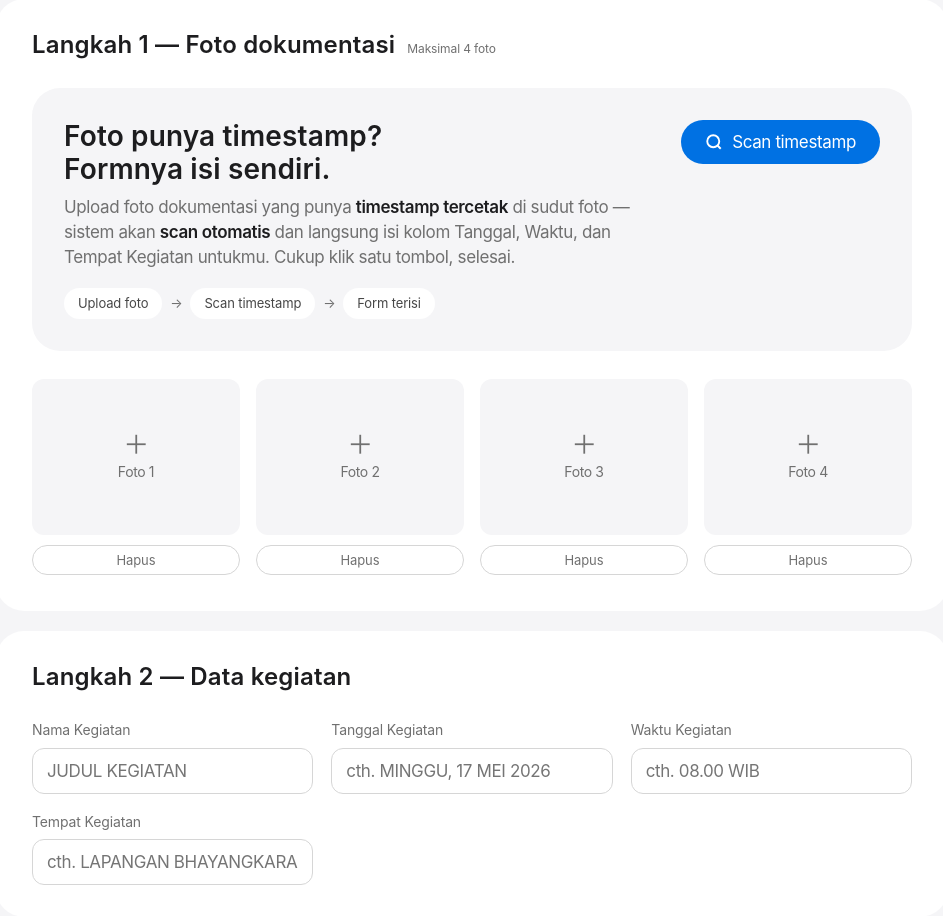
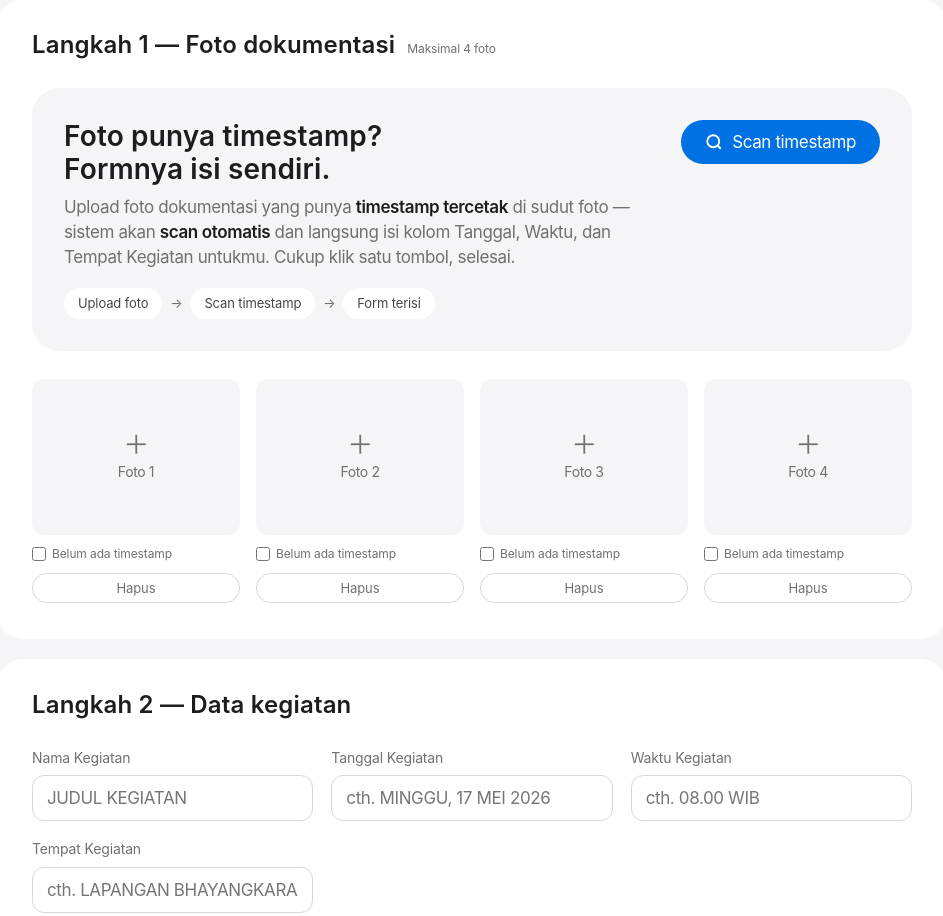
Before and after one commit to rivaldianggarapurwadi-gif/lhp-web-6, a Flask app: template templates/index.html in a window 1280 px wide. Shown: the part 947-1863 px from the top of the page, without its empty margins (168-1111 px from the left). Run offline with Flask 3, Linux system fonts and the light colour scheme; the template is opened without the code that fills it: most values are stand-ins (such as "Sample title", 1, 10 or a date in 2020); grey boxes marked "Sample" are stand-in pictures; some libraries are stand-ins or nearby versions.

Commit message:
Add optional timestamp overlay for activity photos without one
New per-photo "Belum ada timestamp" checkbox in the upload grid. When
checked, /api/generate overlays the form's own Tanggal/Waktu/Tempat
Kegiatan onto that photo (bottom-left, camera-stamp style) before it's
embedded in the document, using Pillow -- not OCR'd from the image, so
it's always consistent with what the user already typed. Unchecked
photos are embedded unchanged, so photos that already carry a real
timestamp are never double-stamped.

Co-Authored-By: Claude Sonnet 5 <noreply@anthropic.com>

```diff
--- a/app.py
+++ b/app.py
@@ -721,6 +721,57 @@ def _downscale_image(path, max_edge=1280, quality=82):
             return out
     except Exception:
         return path
+
+def _timestamp_font(size):
+    from PIL import ImageFont
+    for path in (
+        "/usr/share/fonts/truetype/dejavu/DejaVuSans-Bold.ttf",
+        "/usr/share/fonts/truetype/liberation/LiberationSans-Bold.ttf",
+        "/System/Library/Fonts/Helvetica.ttc",
+    ):
+        try:
+            return ImageFont.truetype(path, size)
+        except Exception:
+            continue
+    try:
+        return ImageFont.load_default(size=size)
+    except TypeError:
+        return ImageFont.load_default()
+
+def _stamp_timestamp(image_path, tanggal, waktu, tempat):
+    """
+    Overlay a camera-style timestamp onto a photo that doesn't have one
+    burned in, using the Tanggal/Waktu/Tempat Kegiatan the user already
+    typed into the form -- not OCR'd from the image itself.
+    """
+    from PIL import Image, ImageDraw, ImageOps
+    with Image.open(image_path) as im:
+        im = ImageOps.exif_transpose(im)
+        if im.mode != 'RGB':
+            im = im.convert('RGB')
+        w, h = im.size
+        font_size = max(16, int(h * 0.032))
+        font = _timestamp_font(font_size)
+        lines = [f"{tanggal}  {waktu}"]
+        if tempat:
+            lines.append(tempat.upper())
+
+        draw = ImageDraw.Draw(im, 'RGBA')
+        line_h = int(font_size * 1.35)
+        pad = int(font_size * 0.5)
+        text_w = max(draw.textlength(line, font=font) for line in lines)
+        box_w = int(text_w + pad * 2)
+        box_h = line_h * len(lines) + pad
+        x0, y0 = pad, h - box_h - pad
+        draw.rectangle([x0, y0, x0 + box_w, y0 + box_h], fill=(0, 0, 0, 140))
+        ty = y0 + pad // 2
+        for line in lines:
+            draw.text((x0 + pad, ty), line, font=font, fill=(255, 205, 40, 255))
+            ty += line_h
+
+        out = image_path + '.stamped.jpg'
+        im.save(out, 'JPEG', quality=92)
+        return out
 
 def _insert_images(doc, placeholder, image_paths):
     from docx.shared import Inches
@@ -1510,8 +1561,17 @@ def api_generate():
             ext = os.path.splitext(secure_filename(file.filename))[1] or '.jpg'
             tmp = tempfile.NamedTemporaryFile(delete=False, suffix=ext, dir=UPLOAD_FOLDER)
             file.save(tmp.name); tmp.close()
-            image_paths.append(tmp.name)
-            image_tmpfiles.append(tmp.name)
+            path = tmp.name
+            image_tmpfiles.append(path)
+            if request.form.get(f'foto_{i}_stamp') == '1':
+                try:
+                    stamped = _stamp_timestamp(path, data['Tanggal Kegiatan'],
+                                                data['Waktu Kegiatan'], data['Tempat Kegiatan'])
+                    image_tmpfiles.append(stamped)
+                    path = stamped
+                except Exception:
+                    app.logger.error("stamp timestamp failed:\n%s", traceback.format_exc())
+            image_paths.append(path)
 
     out_tmp  = tempfile.NamedTemporaryFile(delete=False, suffix='.docx', dir=UPLOAD_FOLDER)
     out_path = out_tmp.name; out_tmp.close()
--- a/templates/index.html
+++ b/templates/index.html
@@ -164,6 +164,9 @@
   .foto-grid{display:grid;grid-template-columns:repeat(4,1fr);gap:16px;padding:28px 36px 36px}
   @media(max-width:700px){.foto-grid{grid-template-columns:1fr 1fr;padding:24px}}
   .foto-slot{display:flex;flex-direction:column;gap:10px}
+  .foto-stamp-toggle{display:flex;align-items:center;gap:6px;font-size:12px;
+                      color:var(--mid-gray);cursor:pointer;letter-spacing:-.01em}
+  .foto-stamp-toggle input{width:14px;height:14px;accent-color:var(--blue);cursor:pointer}
   .foto-preview{position:relative;aspect-ratio:4/3;background:var(--canvas);
                 border-radius:var(--r-input);display:flex;flex-direction:column;
                 align-items:center;justify-content:center;overflow:hidden;
@@ -455,6 +458,10 @@
                  style="position:absolute;inset:0;width:100%;height:100%;opacity:0;cursor:pointer;z-index:10;">
         </div>
         <div class="foto-label">Foto 1</div>
+        <label class="foto-stamp-toggle">
+          <input type="checkbox" name="foto_1_stamp" value="1">
+          Belum ada timestamp
+        </label>
         <button type="button" class="btn-clear" onclick="clearImage(1)">Hapus</button>
       </div>
       <div class="foto-slot">
@@ -466,6 +473,10 @@
                  style="position:absolute;inset:0;width:100%;height:100%;opacity:0;cursor:pointer;z-index:10;">
         </div>
         <div class="foto-label">Foto 2</div>
+        <label class="foto-stamp-toggle">
+          <input type="checkbox" name="foto_2_stamp" value="1">
+          Belum ada timestamp
+        </label>
         <button type="button" class="btn-clear" onclick="clearImage(2)">Hapus</button>
       </div>
       <div class="foto-slot">
@@ -477,6 +488,10 @@
                  style="position:absolute;inset:0;width:100%;height:100%;opacity:0;cursor:pointer;z-index:10;">
         </div>
         <div class="foto-label">Foto 3</div>
+        <label class="foto-stamp-toggle">
+          <input type="checkbox" name="foto_3_stamp" value="1">
+          Belum ada timestamp
+        </label>
         <button type="button" class="btn-clear" onclick="clearImage(3)">Hapus</button>
       </div>
       <div class="foto-slot">
@@ -488,6 +503,10 @@
                  style="position:absolute;inset:0;width:100%;height:100%;opacity:0;cursor:pointer;z-index:10;">
         </div>
         <div class="foto-label">Foto 4</div>
+        <label class="foto-stamp-toggle">
+          <input type="checkbox" name="foto_4_stamp" value="1">
+          Belum ada timestamp
+        </label>
         <button type="button" class="btn-clear" onclick="clearImage(4)">Hapus</button>
       </div>
     </div>
```
